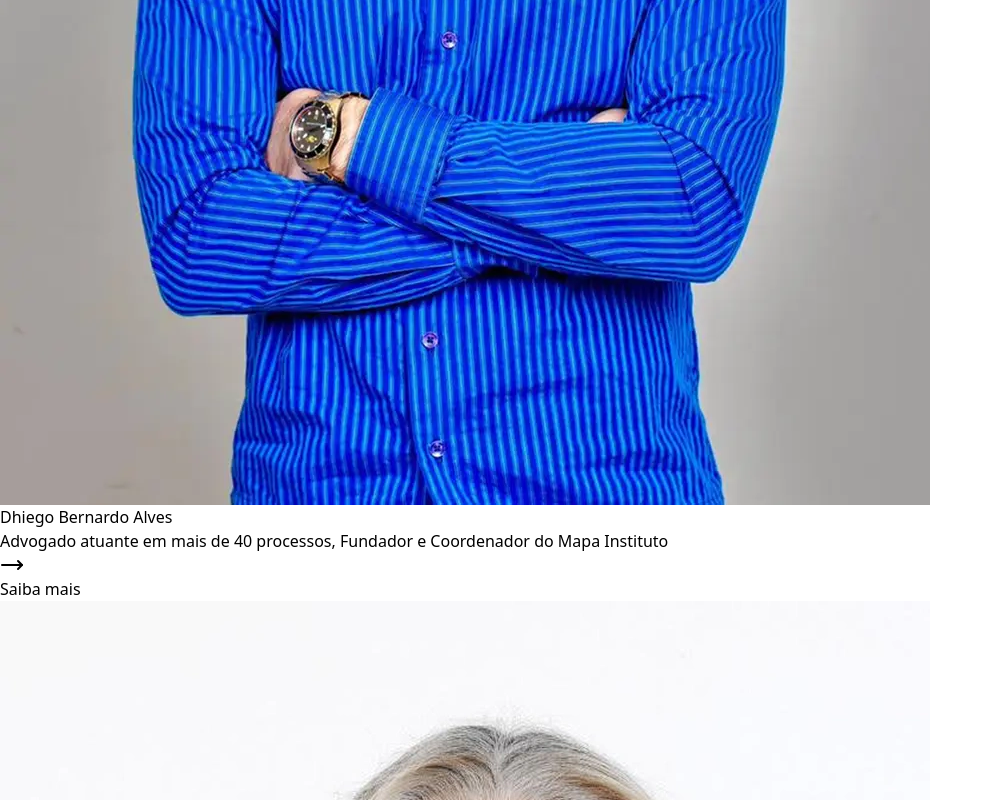
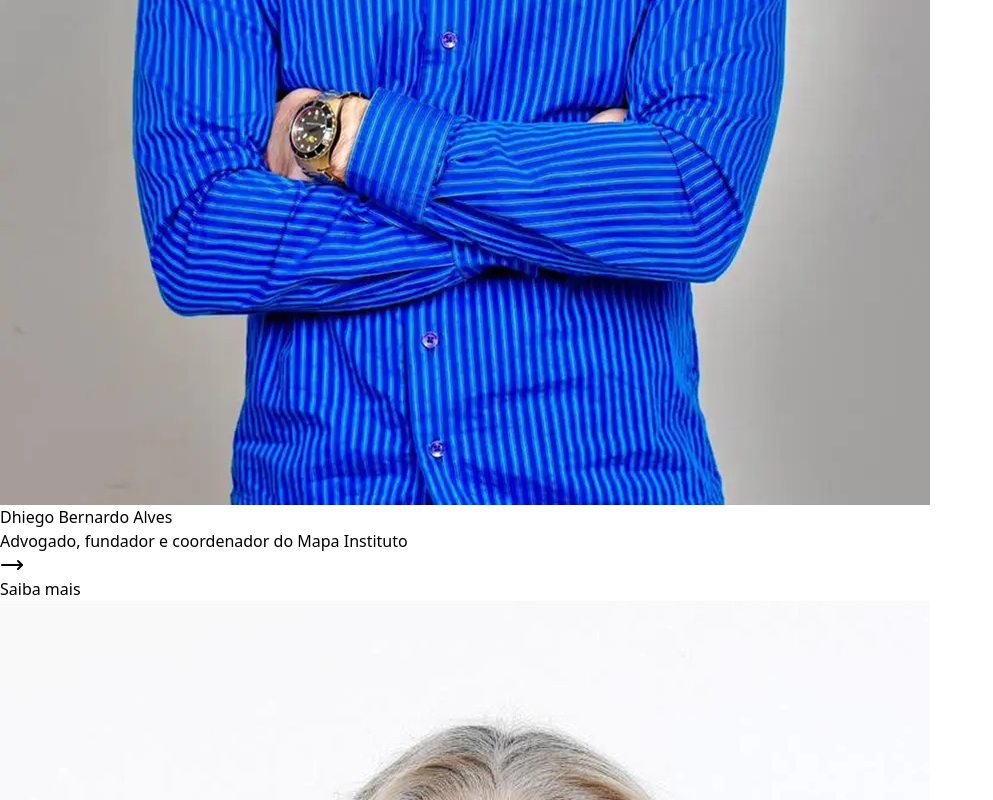
Before and after one commit to EdisonMatos/LP-Mapa-cursos, a React (Vite) app: page / in a window 1280 px wide. Shown: the part 11200-12000 px from the top of the page, without its empty margins (0-993 px from the left). Built offline with nearby package versions, Linux system fonts and the light colour scheme; a web font is replaced by a local one.

Commit message:
fix: Copys team

```diff
--- a/src/content/content.jsx
+++ b/src/content/content.jsx
@@ -627,7 +627,7 @@ const content = {
             alt: "Memnro 1 da equipe",
           },
           name: "Dhiego Bernardo Alves",
-          role: "Advogado atuante em mais de 40 processos, Fundador e Coordenador do Mapa Instituto",
+          role: "Advogado, fundador e coordenador do Mapa Instituto",
           socialMedia: {
             icon1: (
               <svg
@@ -693,7 +693,7 @@ const content = {
             alt: "Menro 2 da equipe",
           },
           name: "Margareth Alves",
-          role: "Formada em Direito, Ciências Biológicas, Letras/Literatura e Marketing.",
+          role: "Policial e professora. Formada em Direito, Ciências Biológicas, Letras/Literatura e Marketing",
           socialMedia: {
             icon1: (
               <svg
@@ -759,7 +759,7 @@ const content = {
             alt: "Membro 3 da equipe",
           },
           name: "Ian Vargas",
-          role: "Advogado. Pós-graduação em Direito do Estado pela Universidade Estadual de Londrina (UEL)",
+          role: "Advogado, Mestre em Direito",
           socialMedia: {
             icon1: (
               <svg
```
